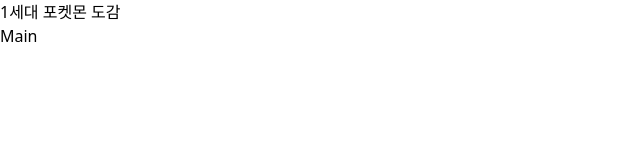
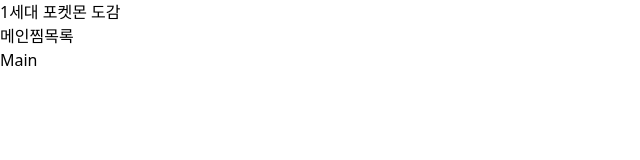
Before and after one commit to makee-ham/pokedex-self, a React (Vite) app: page / in a window 1280 px wide. Shown: the top 160 px of the page, without its empty margins (0-640 px from the left). Built offline with nearby package versions, Linux system fonts and the light colour scheme.

Commit message:
#4 main page Link로 내비게이션

```diff
--- a/src/App.jsx
+++ b/src/App.jsx
@@ -1,4 +1,4 @@
-import { Route, Routes } from "react-router-dom";
+import { Link, Route, Routes } from "react-router-dom";
 import Main from "./pages/Main";
 import Detail from "./pages/Detail";
 import Favorites from "./pages/Favorites";
@@ -7,7 +7,13 @@
 export default function App() {
   return (
     <>
-      <header>1세대 포켓몬 도감</header>
+      <header>
+        <h1>1세대 포켓몬 도감</h1>
+        <nav>
+          <Link to="/">메인</Link>
+          <Link to="/favorites">찜목록</Link>
+        </nav>
+      </header>
       <main>
         <Routes>
           <Route path="/" element={<Main />} />
```
